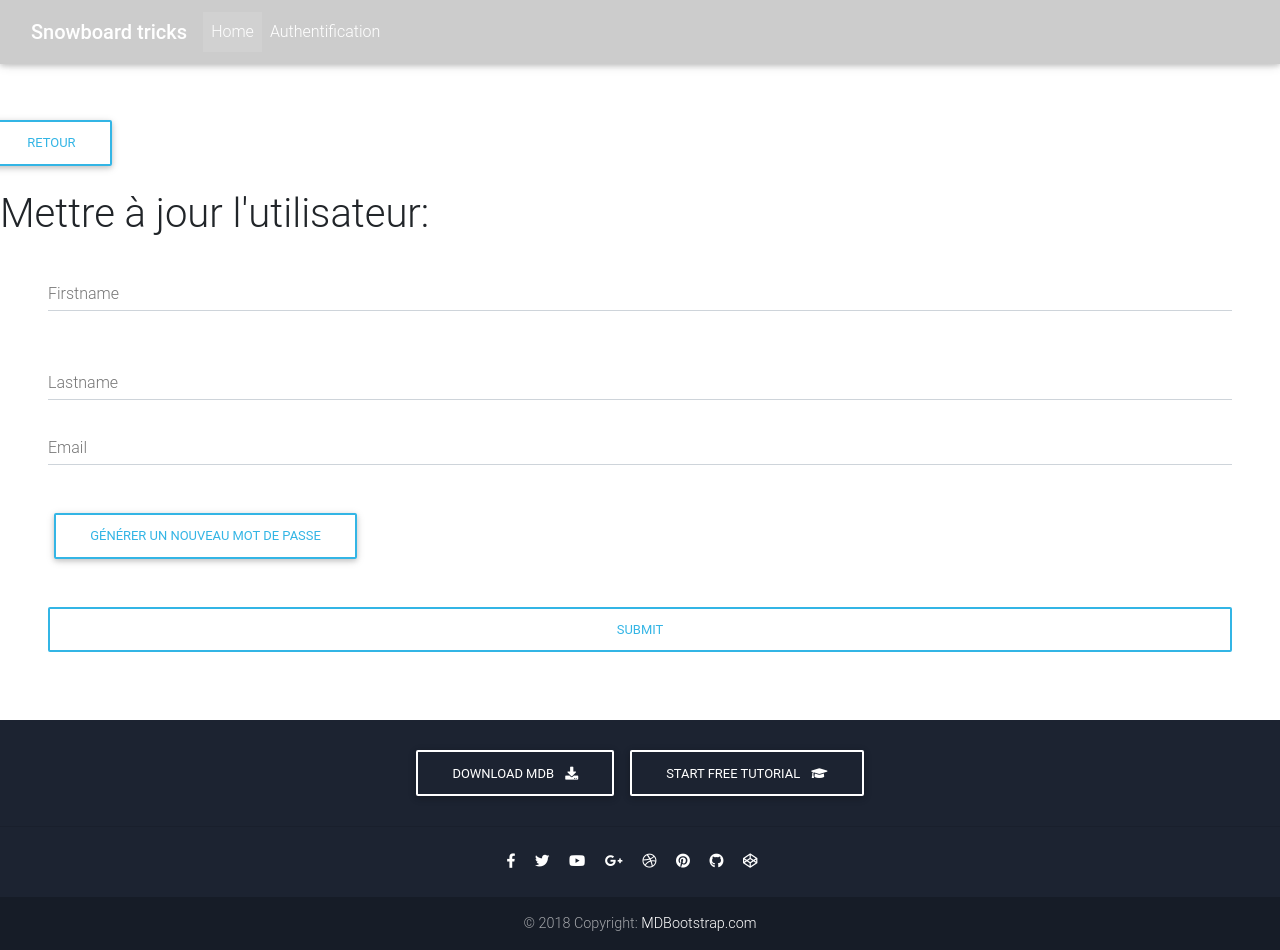
After one commit to samakunchan/snowboard-tricks, a Symfony app: template templates/user/profil.html.twig in a window 1280 px wide. The commit adds this page. Run offline with Twig, Linux system fonts and the light colour scheme; the template is opened without the code that fills it, so the values that code supplies are empty; form fields are guessed from the names that the template uses; some libraries are stand-ins or nearby versions.

Commit message:
feat: profil
- Ajout d'une icone eu.ui.avatar api
- Suppression de la méthode profil dans le HomeController.php
- Ajout de la méthode profil dans le UserController.php
- Creation de template profil.html.twig
- Sécurisation de la page pour kes ROLE_ADMIN et ROLE_USER
- Ajout d'une condition dans le cas ou un utilisateur est connecter

```diff
--- a/templates/base.html.twig
+++ b/templates/base.html.twig
@@ -40,7 +40,20 @@
                             <a class="nav-link" href="{{ path('login') }}">Authentification</a>
                         </li>
                     </ul>
-
+                    {% if app.user %}
+                        <!-- Right -->
+                        <ul class="navbar-nav nav-flex-icons">
+                            <li class="nav-item">
+                                <a href="{{ path('profil') }}">
+                                    <img
+                                            class="rounded"
+                                            src="https://eu.ui-avatars.com/api/?name={{app.user.firstname}}+{{app.user.lastname}}&background=0D8ABC&color=fff"
+                                            alt="Initial de l'utilisateur"
+                                            width="50">
+                                </a>
+                            </li>
+                        </ul>
+                    {% endif %}
                 </div>
             </div>
         </nav>
--- /dev/null
+++ b/templates/user/profil.html.twig
@@ -0,0 +1,59 @@
+{% extends 'base.html.twig' %}
+
+{% block title %}Profil{% endblock %}
+
+{% block body %}
+    <div class="container-for-admin">
+        <!--Main layout-->
+        <main class="pt-5 row">
+            <div class="container-fluid mt-5" style="max-width: 1440px; margin: 0 auto">
+                <div class="row align-items-center">
+                    <a href="{{ path('home') }}" class="btn btn-outline-info btn-rounded my-4 waves-effect ">
+                        Retour
+                    </a>
+                </div>
+                <h1>Mettre à jour l'utilisateur: {{ app.user.firstname }} {{ app.user.lastname }}</h1>
+
+                <!--Card content-->
+                <div class="card-body px-lg-5 pt-0">
+
+                    <!-- Form -->
+                    {{ form_start(form) }}
+
+                    <div class="form-row">
+                        <div class="col">
+                            <!-- First name -->
+                            <div class="md-form">
+                                {{ form_widget(form.firstname, { 'attr': {'class': 'form-control'} }) }}
+                                <label for="register_pseudo">Firstname</label>
+                            </div>
+                        </div>
+                    </div>
+                    <div class="form-row">
+                        <div class="col">
+                            <!-- First name -->
+                            <div class="md-form">
+                                {{ form_widget(form.lastname, { 'attr': {'class': 'form-control'} }) }}
+                                <label for="register_pseudo">Lastname</label>
+                            </div>
+                        </div>
+                    </div>
+
+                    <!-- E-mail -->
+                    <div class="md-form mt-0">
+                        {{ form_widget(form.email, { 'attr': {'class': 'form-control'} }) }}
+                        <label for="register_email">Email</label>
+                    </div>
+
+                    <a href="javascript:void(0)" class="btn btn-outline-info btn-rounded my-4 waves-effect ">
+                        Générer un nouveau mot de passe
+                    </a>
+                    {{ form_widget(form.submit, {'attr': {'class': 'btn btn-outline-info btn-rounded btn-block my-4 waves-effect z-depth-0'}}) }}
+                    {{ form_end(form) }}
+                    <!-- Form -->
+                </div>
+            </div>
+        </main>
+    </div>
+
+{% endblock %}
```
Also changed, not shown: src/Controller/HomeController.php (+0 -18 lines), src/Controller/UserController.php (+20 -0 lines), 1 other file.
